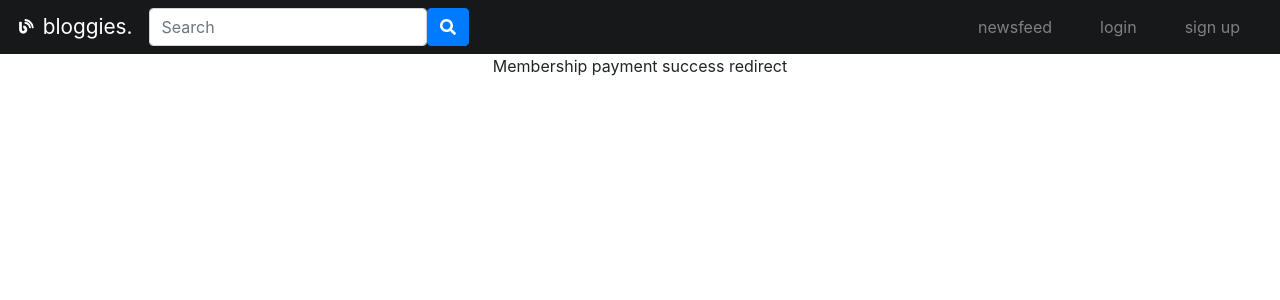
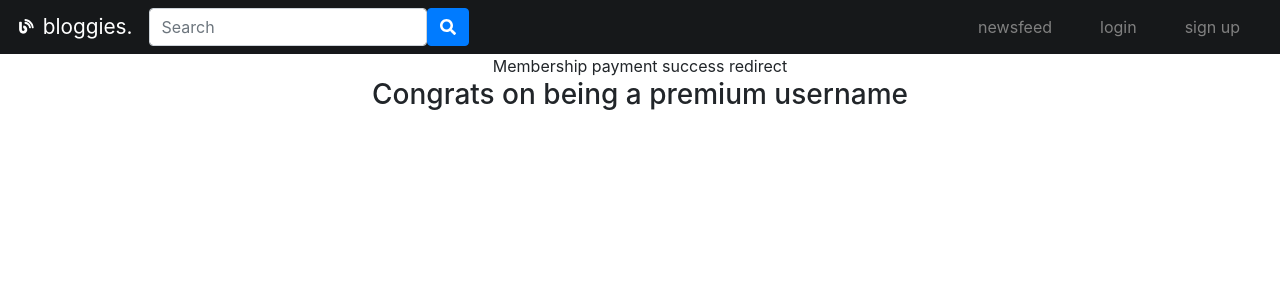
Before and after one commit to dogpineapple/onramp-fullstack-CRUD-project, a React (Create React App) app in the folder bloggies_frontend/: page /payment/success in a window 1280 px wide. Shown: the top 300 px of the page. Built offline with nearby package versions, Linux system fonts and the light colour scheme.

Commit message:
added element to successPage

```diff
--- a/bloggies_frontend/src/RoutedPages/PaymentSuccessPage/index.tsx
+++ b/bloggies_frontend/src/RoutedPages/PaymentSuccessPage/index.tsx
@@ -4,6 +4,8 @@ function PaymentSuccessPage() {
   return (
     <div className="PaymentSuccessPage">
         Membership payment success redirect
+
+        <h3>Congrats on being a premium username</h3>
     </div>
   );
 };
```
Also changed, not shown: 1 other file (tests, documents, lock files or other folders).
